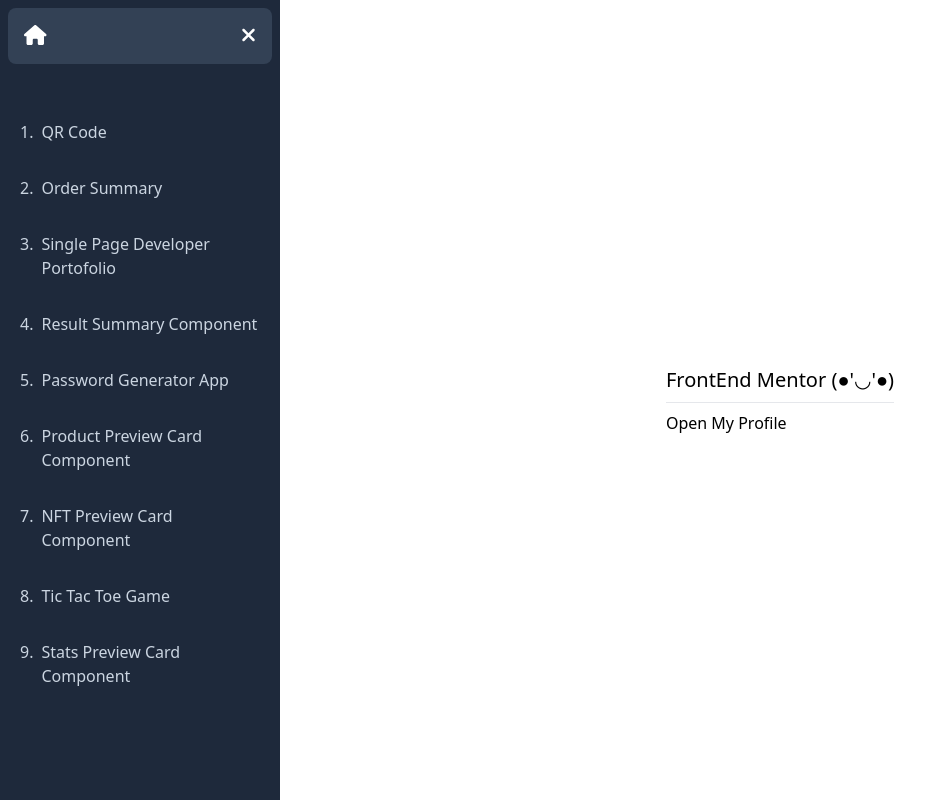
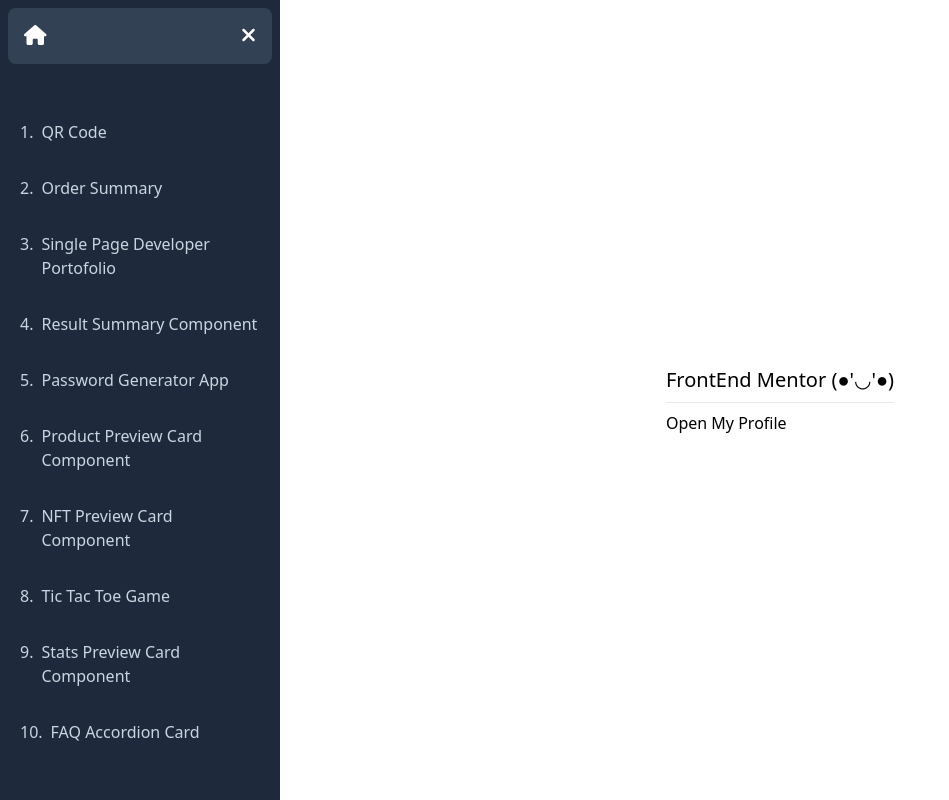
Before and after one commit to dimar-hanung/dimarhanung-next, a Nuxt app: page /chellanges/frontend-mentor in a window 1280 px wide. Shown: the whole page, without its empty margins (0-949 px from the left). Built offline with nearby package versions, Linux system fonts and the light colour scheme.

Commit message:
feat: add menu

```diff
--- a/pages/chellanges/frontend-mentor.vue
+++ b/pages/chellanges/frontend-mentor.vue
@@ -87,6 +87,10 @@
     title: "Stats Preview Card Component",
     path: "/chellanges/frontend-mentor/9-stats-preview-card-component",
   },
+  {
+    title: "FAQ Accordion Card",
+    path: "/chellanges/frontend-mentor/10-faq-accordion-card",
+  },
 ];
 
 // event listener when press "f" key
```
